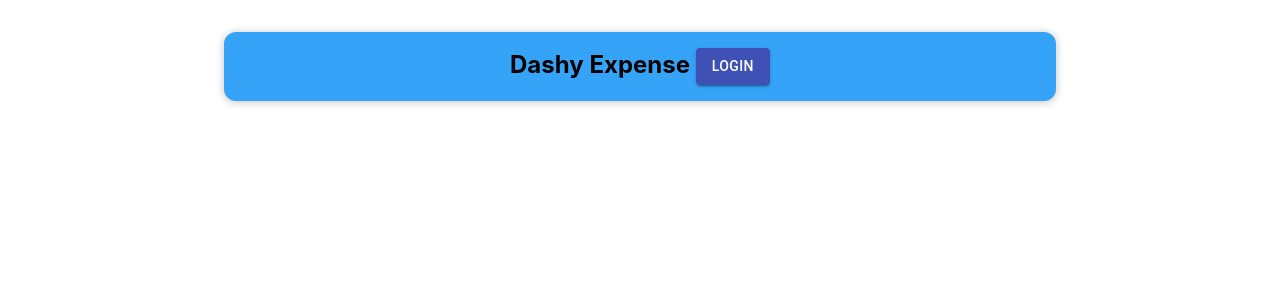
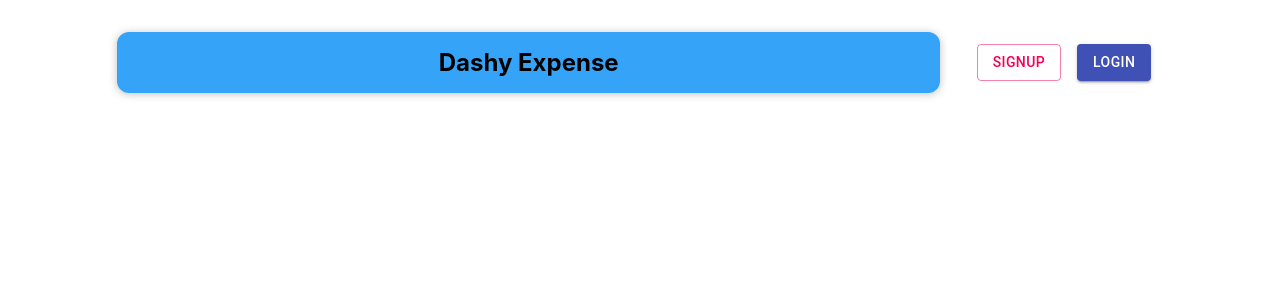
Before and after one commit to nubesFilius/dashy-expense, a React (Create React App) app: page / in a window 1280 px wide. Shown: the top 300 px of the page. Built offline with nearby package versions, Linux system fonts and the light colour scheme.

Commit message:
The Dashy Expense banner with proper formatting

```diff
--- a/src/components/DashyBanner/Banner.js
+++ b/src/components/DashyBanner/Banner.js
@@ -1,13 +1,24 @@
 import './Banner.css';
 import LoginButton from '../UI/MaterialUICard/LoginButton';
+import SignUpButton from '../UI/MaterialUICard/SignUpButton';
 
 // Convention is to repeat file name
 function Banner() {
+  const containerStyle = {
+    display: 'flex',
+    alignItems: 'center',
+    justifyContent: 'center',
+  };
+
   return (
-    <div>
-      <h2 className="dashy-banner">
-        Dashy Expense <LoginButton />
-      </h2>
+    <div style={containerStyle}>
+      <div>
+        <h2 className="dashy-banner">Dashy Expense</h2>
+      </div>
+      <div>
+        <SignUpButton />
+        <LoginButton />
+      </div>
     </div>
   );
 }
--- a/src/components/UI/MaterialUICard/LoginButton.js
+++ b/src/components/UI/MaterialUICard/LoginButton.js
@@ -2,8 +2,12 @@ import React from 'react';
 import Button from '@material-ui/core/Button';
 
 function LoginButton() {
+  const loginButtonStyle = {
+    marginRight: '16px',
+  };
+
   return (
-    <Button variant="contained" color="primary">
+    <Button variant="contained" color="primary" style={loginButtonStyle}>
       Login
     </Button>
   );
--- /dev/null
+++ b/src/components/UI/MaterialUICard/SignUpButton.js
@@ -0,0 +1,25 @@
+import React from 'react';
+import Button from '@material-ui/core/Button';
+
+function SignUpButton() {
+  const buttonStyle = {
+    marginLeft: '32px',
+    marginRight: '8px',
+  };
+
+  const signupButtonStyle = {
+    marginRight: '16px',
+  };
+
+  return (
+    <Button
+      variant="outlined"
+      color="secondary"
+      style={{ ...buttonStyle, ...signupButtonStyle }}
+    >
+      SignUp
+    </Button>
+  );
+}
+
+export default SignUpButton;
```
